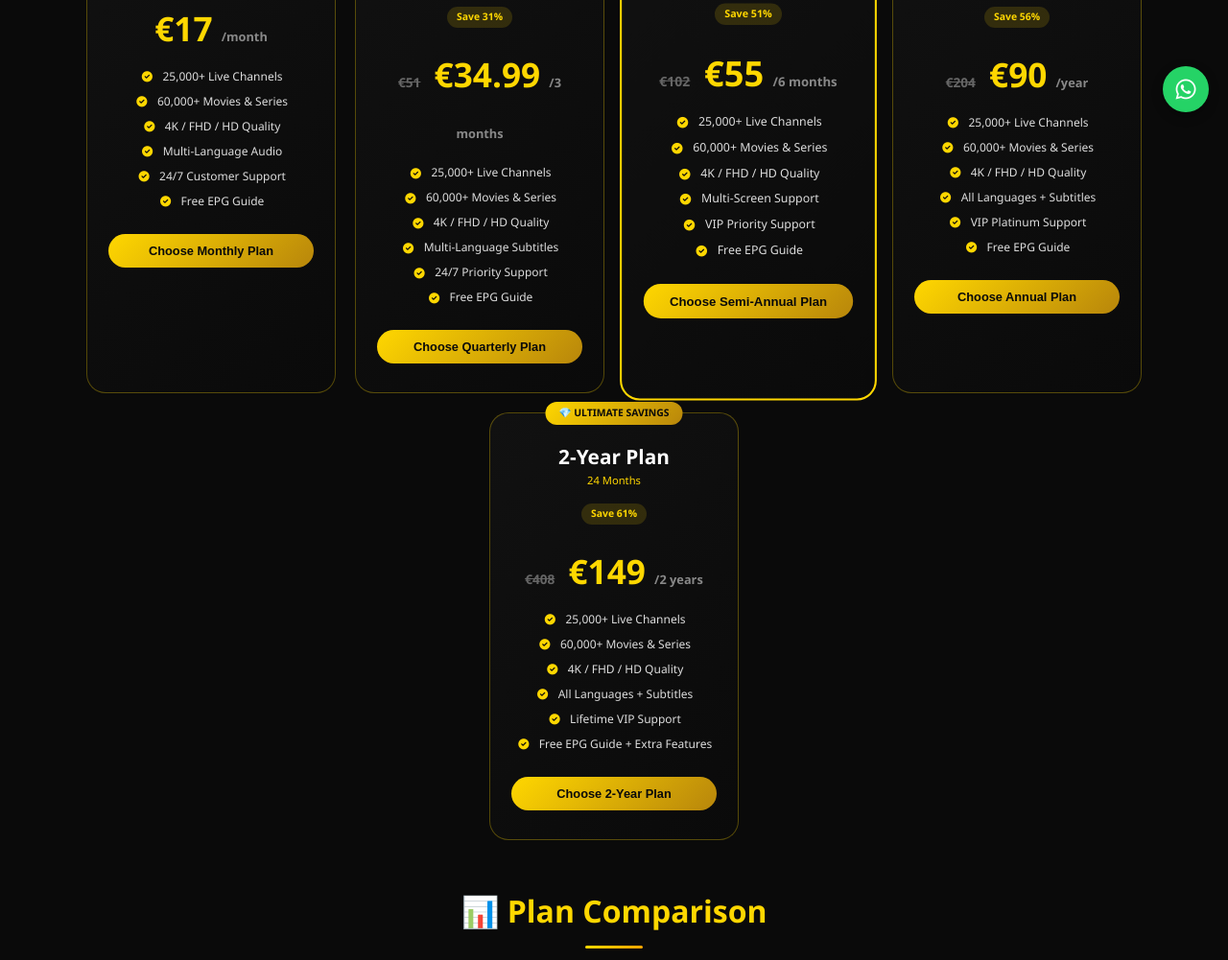
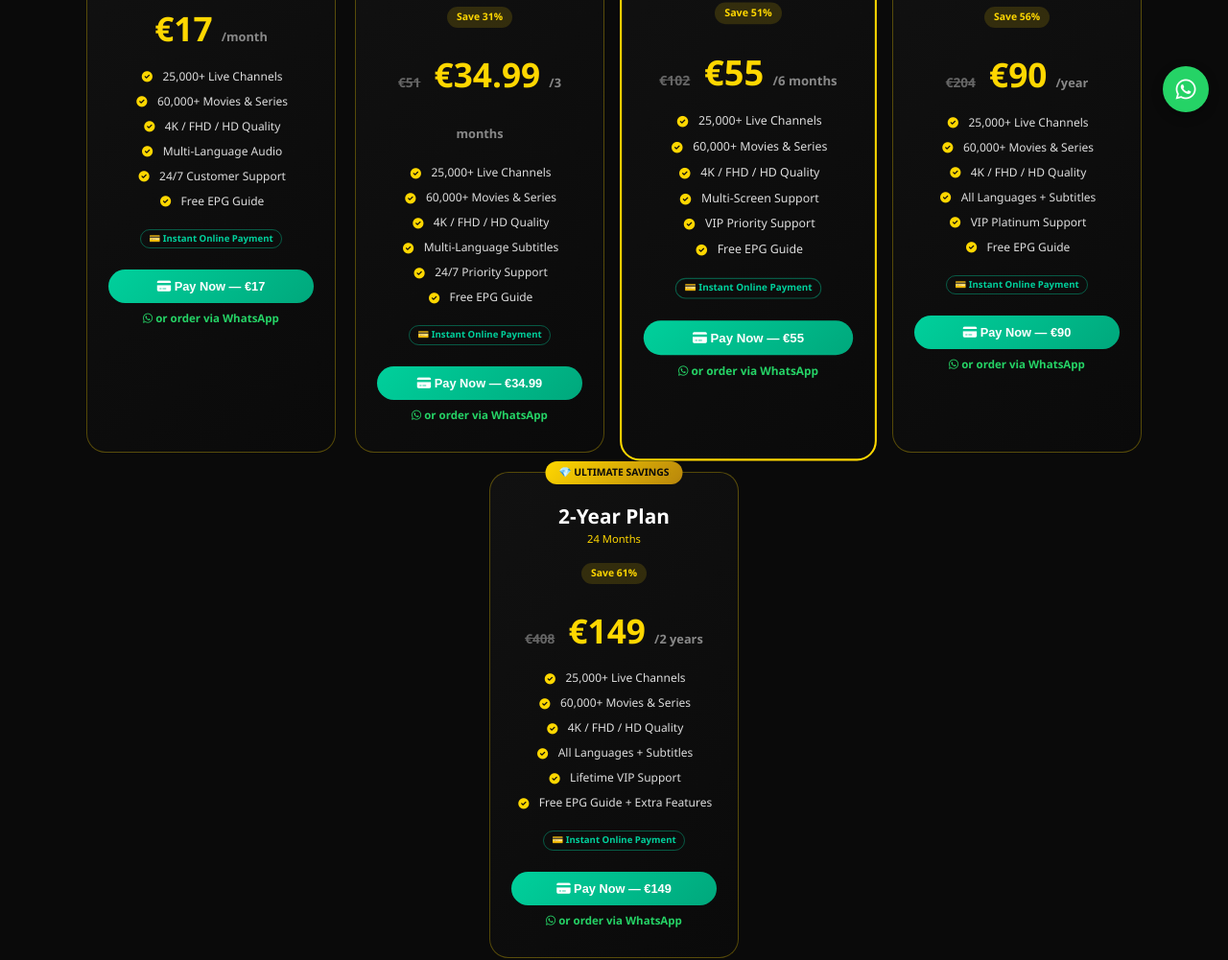
Before and after one commit to aliensgest/solaratv.tv, a plain HTML site: page pricing.html in a window 1280 px wide. Shown: the part 663-1664 px from the top of the page at 96% size. Drawn offline with Linux system fonts and the light colour scheme.

Commit message:
feat(payments): Stripe Payment Links with WhatsApp fallback on pricing + offers

```diff
--- a/pricing.html
+++ b/pricing.html
@@ -168,6 +168,11 @@
     .pricing-card li i{color:var(--accent-gold);width:16px;font-size:.7rem}
     .plan-btn{background:linear-gradient(135deg,var(--accent-gold),#B8860B);color:#0A0A0A;border:none;padding:10px 18px;border-radius:30px;font-weight:bold;cursor:pointer;width:100%;transition:all .3s;margin-top:10px;font-size:.8rem}
     .plan-btn:hover{transform:scale(1.02);box-shadow:0 0 10px rgba(255,215,0,.3)}
+    .pay-btn{margin-top:14px;background:linear-gradient(135deg,#00D09C,#00A87C);color:#fff}
+    .pay-btn:hover{box-shadow:0 0 10px rgba(0,208,156,.4)}
+    .wa-alt{display:block;text-align:center;font-size:.72rem;color:#25D366;text-decoration:none;margin-top:7px;font-weight:600}
+    .wa-alt:hover{text-decoration:underline}
+    .pay-badge{display:inline-block;font-size:.6rem;color:#00D09C;border:1px solid rgba(0,208,156,.4);border-radius:20px;padding:2px 8px;margin-bottom:8px;font-weight:700}
 
     .comparison-table{overflow-x:auto;margin-top:20px}
     table{width:100%;border-collapse:collapse;background:var(--card-bg);border-radius:16px;overflow:hidden}
@@ -290,7 +295,9 @@
           <li><i class="fas fa-check-circle"></i> 24/7 Customer Support</li>
           <li><i class="fas fa-check-circle"></i> Free EPG Guide</li>
         </ul>
-        <button class="plan-btn" onclick="window.open('https://wa.me/212600160196?text=I%20want%20the%201%20month%20plan%20at%20€17','_blank')">Choose Monthly Plan</button>
+        <span class="pay-badge">💳 Instant Online Payment</span>
+        <button class="plan-btn pay-btn" onclick="pay('monthly')"><i class="fas fa-credit-card"></i> Pay Now — €17</button>
+        <a class="wa-alt" href="https://wa.me/212600160196?text=I%20want%20the%201%20month%20plan%20at%20€17" target="_blank"><i class="fab fa-whatsapp"></i> or order via WhatsApp</a>
       </div>
 
       <!-- Quarterly Plan -->
@@ -308,7 +315,9 @@
           <li><i class="fas fa-check-circle"></i> 24/7 Priority Support</li>
           <li><i class="fas fa-check-circle"></i> Free EPG Guide</li>
         </ul>
-        <button class="plan-btn" onclick="window.open('https://wa.me/212600160196?text=I%20want%20the%203%20month%20plan%20at%20€34.99','_blank')">Choose Quarterly Plan</button>
+        <span class="pay-badge">💳 Instant Online Payment</span>
+        <button class="plan-btn pay-btn" onclick="pay('quarterly')"><i class="fas fa-credit-card"></i> Pay Now — €34.99</button>
+        <a class="wa-alt" href="https://wa.me/212600160196?text=I%20want%20the%203%20month%20plan%20at%20€34.99" target="_blank"><i class="fab fa-whatsapp"></i> or order via WhatsApp</a>
       </div>
 
       <!-- Semi-Annual Plan -->
@@ -326,7 +335,9 @@
           <li><i class="fas fa-check-circle"></i> VIP Priority Support</li>
           <li><i class="fas fa-check-circle"></i> Free EPG Guide</li>
         </ul>
-        <button class="plan-btn" onclick="window.open('https://wa.me/212600160196?text=I%20want%20the%206%20month%20plan%20at%20€55','_blank')">Choose Semi-Annual Plan</button>
+        <span class="pay-badge">💳 Instant Online Payment</span>
+        <button class="plan-btn pay-btn" onclick="pay('semi')"><i class="fas fa-credit-card"></i> Pay Now — €55</button>
+        <a class="wa-alt" href="https://wa.me/212600160196?text=I%20want%20the%206%20month%20plan%20at%20€55" target="_blank"><i class="fab fa-whatsapp"></i> or order via WhatsApp</a>
       </div>
 
       <!-- Annual Plan -->
@@ -344,7 +355,9 @@
           <li><i class="fas fa-check-circle"></i> VIP Platinum Support</li>
           <li><i class="fas fa-check-circle"></i> Free EPG Guide</li>
         </ul>
-        <button class="plan-btn" onclick="window.open('https://wa.me/212600160196?text=I%20want%20the%2012%20month%20plan%20at%20€90','_blank')">Choose Annual Plan</button>
+        <span class="pay-badge">💳 Instant Online Payment</span>
+        <button class="plan-btn pay-btn" onclick="pay('annual')"><i class="fas fa-credit-card"></i> Pay Now — €90</button>
+        <a class="wa-alt" href="https://wa.me/212600160196?text=I%20want%20the%2012%20month%20plan%20at%20€90" target="_blank"><i class="fab fa-whatsapp"></i> or order via WhatsApp</a>
       </div>
 
       <!-- 2-Year Plan -->
@@ -362,7 +375,9 @@
           <li><i class="fas fa-check-circle"></i> Lifetime VIP Support</li>
           <li><i class="fas fa-check-circle"></i> Free EPG Guide + Extra Features</li>
         </ul>
-        <button class="plan-btn" onclick="window.open('https://wa.me/212600160196?text=I%20want%20the%2024%20month%20plan%20at%20€149','_blank')">Choose 2-Year Plan</button>
+        <span class="pay-badge">💳 Instant Online Payment</span>
+        <button class="plan-btn pay-btn" onclick="pay('biennial')"><i class="fas fa-credit-card"></i> Pay Now — €149</button>
+        <a class="wa-alt" href="https://wa.me/212600160196?text=I%20want%20the%2024%20month%20plan%20at%20€149" target="_blank"><i class="fab fa-whatsapp"></i> or order via WhatsApp</a>
       </div>
     </div>
 
@@ -538,5 +553,32 @@
   @keyframes pulse{0%{box-shadow:0 0 0 0 rgba(255,215,0,.4)}70%{box-shadow:0 0 0 15px rgba(255,215,0,0)}100%{box-shadow:0 0 0 0 rgba(255,215,0,0)}}
 </style>
 
+<script>
+  /* ============================================
+     💳 ONLINE PAYMENT — Stripe Payment Links
+     ============================================
+     1) Crée 5 liens ici : https://dashboard.stripe.com/payment-links
+        (un lien par plan, montant fixe)
+     2) Colle chaque lien à la place de "PASTE_YOUR_STRIPE_LINK_HERE"
+     3) Commit + push → les boutons "Pay Now" deviennent actifs
+  ============================================ */
+  const PAYMENT_LINKS = {
+    monthly:   'PASTE_YOUR_STRIPE_LINK_HERE', // €17
+    quarterly: 'PASTE_YOUR_STRIPE_LINK_HERE', // €34.99
+    semi:      'PASTE_YOUR_STRIPE_LINK_HERE', // €55
+    annual:    'PASTE_YOUR_STRIPE_LINK_HERE', // €90
+    biennial:  'PASTE_YOUR_STRIPE_LINK_HERE'  // €149
+  };
+
+  function pay(plan) {
+    const url = PAYMENT_LINKS[plan];
+    if (!url || url.indexOf('PASTE_YOUR') === 0) {
+      alert('Online payment is being activated. Please order via WhatsApp for now. 🙏');
+      return;
+    }
+    window.open(url, '_blank');
+  }
+</script>
+
 </body>
 </html>
```
Also changed, not shown: offers.html (+40 -4 lines).
